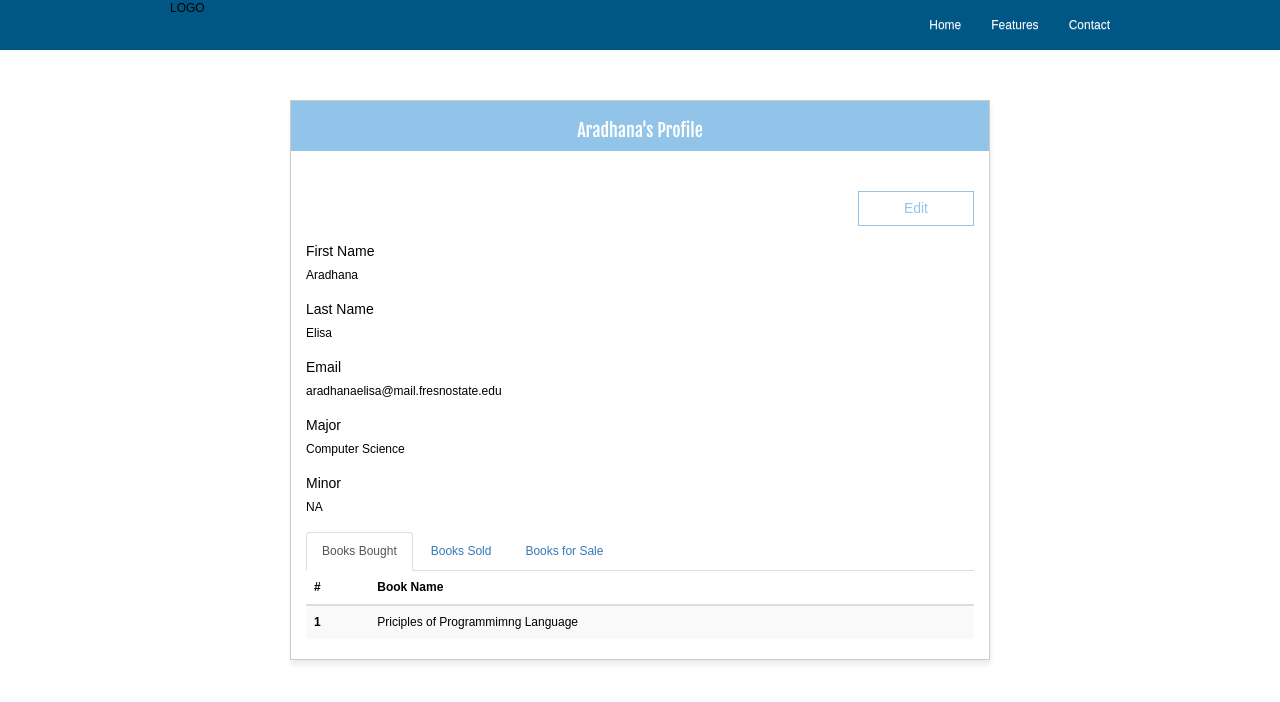
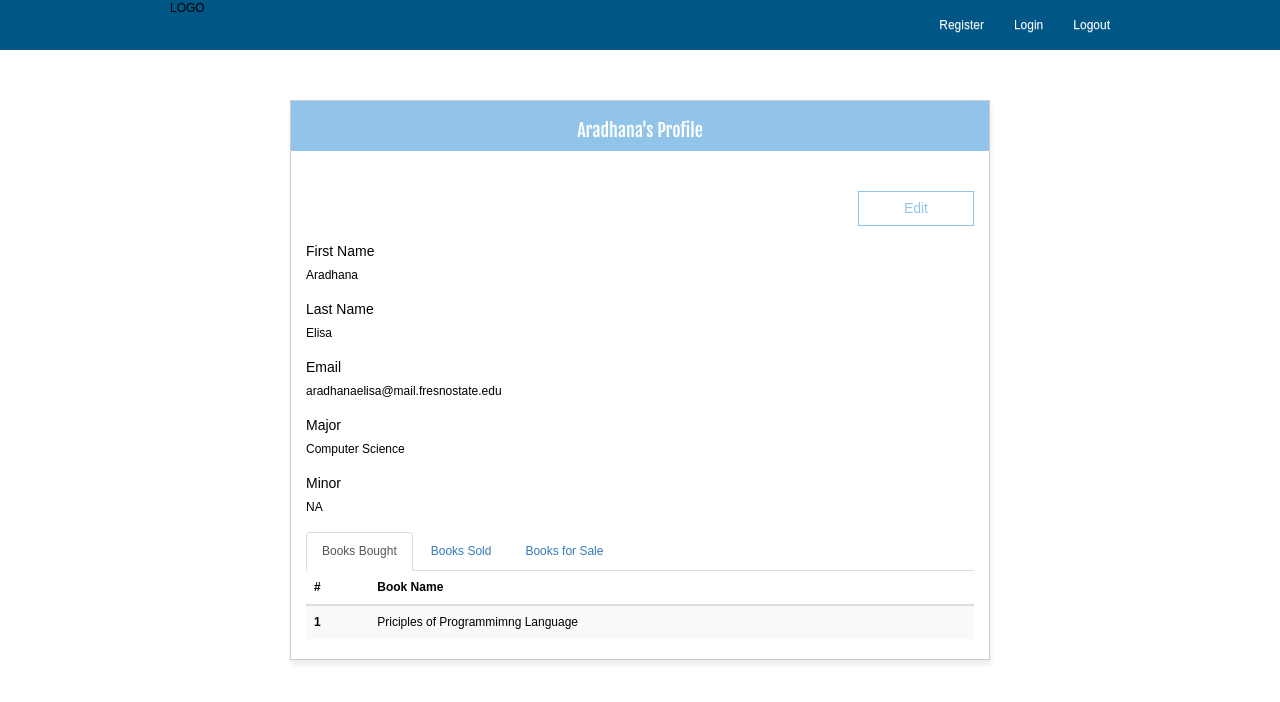
Before and after one commit to JeevFresno/Paw5, a website: page public/profile.html in a window 1280 px wide. Drawn offline with Linux system fonts and the light colour scheme; a web font is replaced by a local one.

Commit message:
logout link

```diff
--- a/public/profile.html
+++ b/public/profile.html
@@ -28,9 +28,9 @@
             </div>
             <nav class="col-xs-12 col-sm-8">
                 <ul class="nav navbar-nav navbar-right main-nav">
-                    <li class="active"><a href="#">Home</a></li>
-                    <li><a href="#">Features</a></li>
-                    <li><a href="#">Contact</a></li>
+                    <li class="active"><a href="register.html">Register</a></li>
+                    <li><a href="login.html">Login</a></li>
+                    <li><a href="index.html">Logout</a></li>
                 </ul>
             </nav>
         </div>
```
